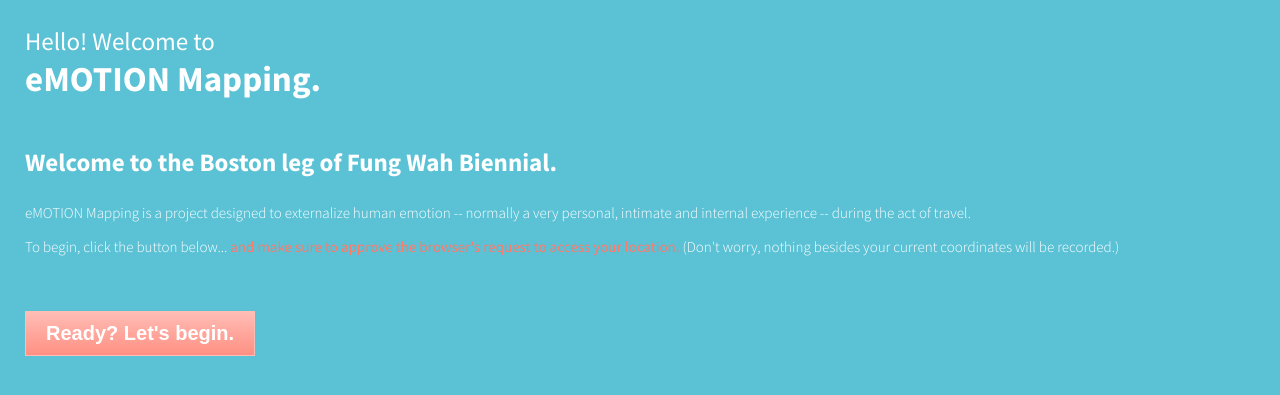
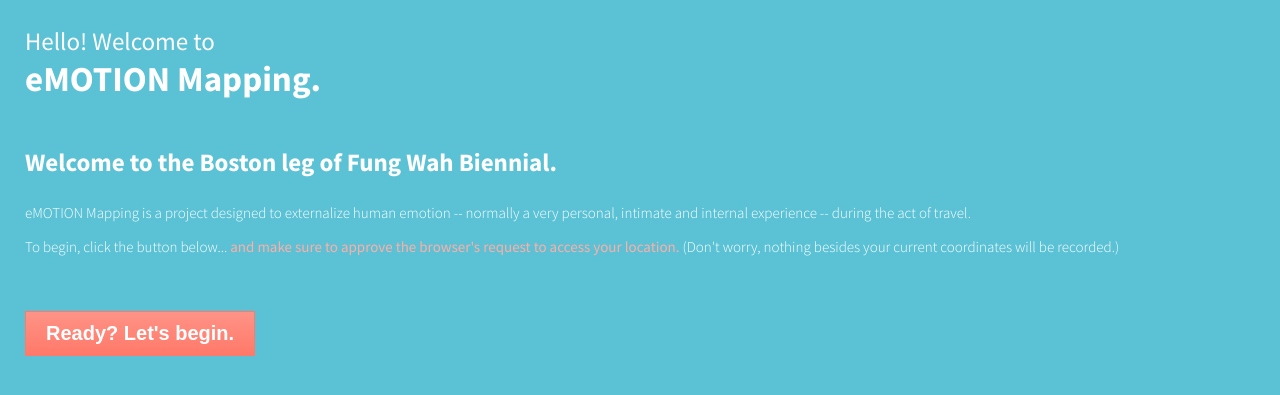
Before and after one commit to rouxpz/eMOTION-Mapping, a Flask app: page /boston in a window 1280 px wide. Shown: the top 395 px of the page. Run offline with Flask 2, Linux system fonts and the light colour scheme; parts of the project's set-up code (start-up, migrations or seed data) failed here and were passed over.

Commit message:
css tweaks

```diff
--- a/static/css/submit.css
+++ b/static/css/submit.css
@@ -11,34 +11,37 @@
 }
 
 .homelink {
-	color:#ff7969;
+	color:#ffaea5;
 	font-size: 45px;
 	text-decoration: none;
 }
 
 .homelink:hover {
-	color:#ffc9c3;
+	color:#ff7969;
 }
 
 .citylink {
-	color:#ff7969;
+	color:#ffaea5;
 	font-size: 35px;
 	text-decoration: none;
 	font-weight: 700;
 }
 
 .citylink:hover {
-	color:#ffc9c3;
+	color:#ff7969;
+}
+
+.small {
+	font-size: 12px;
 }
 
 .infolink {
-	color:#ff7969;
-	font-size: 15px;
+	color:#ffaea5;
 	text-decoration: none;
 }
 
 .infolink:hover {
-	color:#ffc9c3;
+	color:#ff7969;
 }
 
 h2 {
@@ -59,17 +62,17 @@
 
 .button {
 	background: #ffbdb6;
-  	background-image: -webkit-linear-gradient(top, #ffbdb6, #ff9083);
-  	background-image: -moz-linear-gradient(top, #ffbdb6, #ff9083);
-  	background-image: -ms-linear-gradient(top, #ffbdb6, #ff9083);
-  	background-image: -o-linear-gradient(top, #ffbdb6, #ff9083);
-  	background-image: linear-gradient(to bottom, #ffbdb6, #ff9083);
+  	background-image: -webkit-linear-gradient(top, #ff9387, #ff7969);
+  	background-image: -moz-linear-gradient(top, #ff9387, #ff7969);
+  	background-image: -ms-linear-gradient(top, #ff9387, #ff7969);
+  	background-image: -o-linear-gradient(top, #ff9387, #ff7969);
+  	background-image: linear-gradient(to bottom, #ff9387, #ff7969);
 	font-weight:700;
   	color: #ffffff;
   	font-size: 20px;
   	padding: 10px 20px 10px 20px;
   	text-decoration: none;
-  	border: 1px solid #ffbdb6;
+  	border: 1px solid #ff7969;
 }
 
 .button:hover {
@@ -99,5 +102,5 @@
 }
 
 .highlight {
-	color:#ff7969;
+	color:#ffaea5;
 }
--- a/templates/404.html
+++ b/templates/404.html
@@ -12,7 +12,7 @@
 	<strong><a href="/boston" class="citylink">Boston</a><br>
 	<a href="/philly" class="citylink">Philadelphia</a><br>
 	<a href="/baltimore" class="citylink">Baltimore</a></strong><br><br><br>
-	<p>This project is an iteration of a geographic emotional tracker that aims to map the sentiments of passengers along various bus, train, and plane routes across the United States and the world. It was created by <a class="infolink" href="http://rouxpz.com">Roopa Vasudevan</a>.</p>
-	<p>A companion map-based visualization of collected sentiments will soon be accessible from this site, and will be exhibited as part of <a class="infolink" href="">Fung Wah Biennial</a>, a 2016 Major Exhibition at <a class="infolink" href="http://fluxfactory.org">Flux Factory</a>.
+	<p class="small">This project is an iteration of a geographic emotional tracker that aims to map the sentiments of passengers along various bus, train, and plane routes across the United States and the world. It was created by <a class="infolink" href="http://rouxpz.com">Roopa Vasudevan</a>.</p>
+	<p class="small">A companion map-based visualization of collected sentiments will soon be accessible from this site, and will be exhibited as part of <a class="infolink" href="">Fung Wah Biennial</a>, a 2016 Major Exhibition at <a class="infolink" href="http://fluxfactory.org">Flux Factory</a>.
 </body>
 </html>
--- a/templates/thanks.html
+++ b/templates/thanks.html
@@ -11,7 +11,7 @@
 	<a class="homelink" href="/submit">share your feelings again</a><br>
 	as we move through the rest of this journey.</h3>
 	<br><br><br>
-	<p>This project is an iteration of a geographic emotional tracker that aims to map the sentiments of passengers along various bus, train, and plane routes across the United States and the world. It was created by <a class="infolink" href="http://rouxpz.com">Roopa Vasudevan</a>.</p>
-	<p>A companion map-based visualization of collected sentiments will soon be accessible from this site, and will be exhibited as part of <a class="infolink" href="">Fung Wah Biennial</a>, a 2016 Major Exhibition at <a class="infolink" href="http://fluxfactory.org">Flux Factory</a>.
+	<p class="small">This project is an iteration of a geographic emotional tracker that aims to map the sentiments of passengers along various bus, train, and plane routes across the United States and the world. It was created by <a class="infolink" href="http://rouxpz.com">Roopa Vasudevan</a>.</p>
+	<p class="small">A companion map-based visualization of collected sentiments will soon be accessible from this site, and will be exhibited as part of <a class="infolink" href="">Fung Wah Biennial</a>, a 2016 Major Exhibition at <a class="infolink" href="http://fluxfactory.org">Flux Factory</a>.
 </body>
 </html>
```
